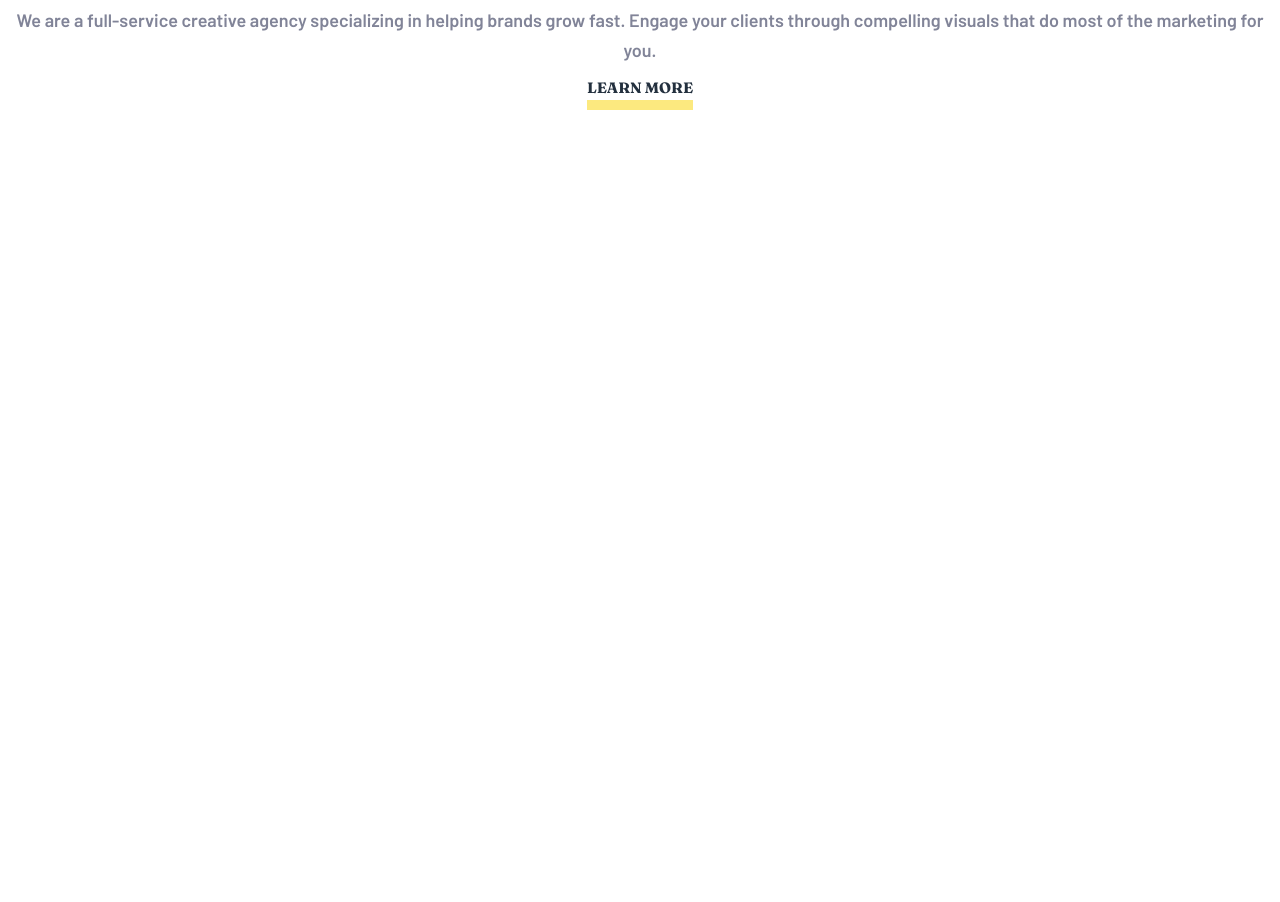
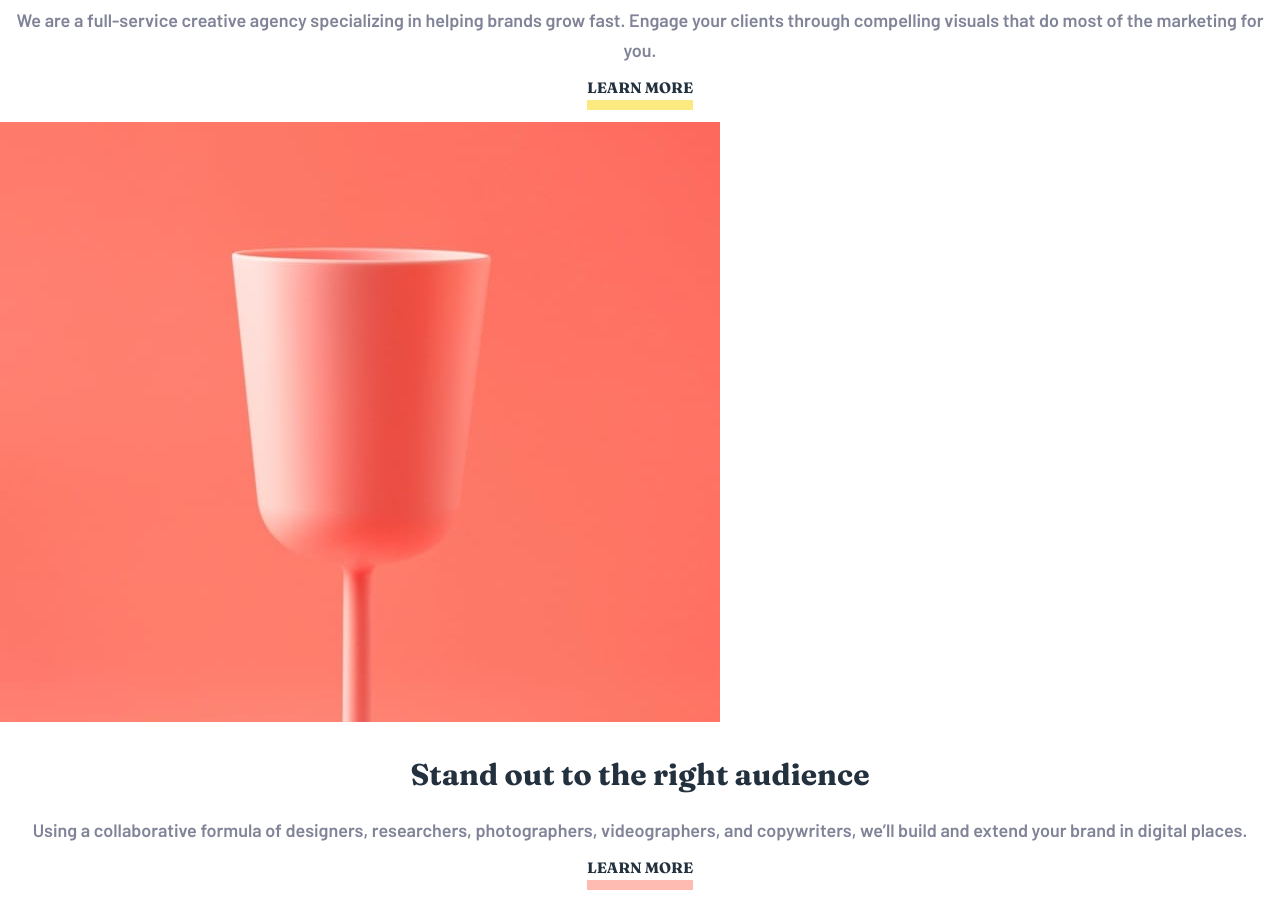
Before and after one commit to bryanloyd/SunnySideAgency, a React (Create React App) app: page / in a window 1280 px wide. Shown: the part 1200-2102 px from the top of the page. Before the commit the page ends 1322 px from the top, so only its background shows below. Built offline with nearby package versions, Linux system fonts and the light colour scheme.

Commit message:
StandOut Component

```diff
--- a/src/App.js
+++ b/src/App.js
@@ -1,5 +1,6 @@
 import Header from "./components/Header";
 import Showcase from "./components/Showcase";
+import StandOut from "./components/StandOut";
 import Transform from "./components/Transform";
 
 const App = () => {
@@ -8,6 +9,7 @@ const App = () => {
       <Header />
       <Showcase />
       <Transform />
+      <StandOut />
     </div>
   );
 };
--- /dev/null
+++ b/src/components/StandOut.js
@@ -0,0 +1,30 @@
+import React from "react";
+import standoutMobile from "../images/mobile/image-stand-out.jpg";
+import standoutDesktop from "../images/desktop/image-stand-out.jpg";
+
+const StandOut = () => {
+  return (
+    <>
+      <section>
+        <div>
+          <picture>
+            <source media="(min-width: 768px)" srcSet={standoutDesktop} />
+            <img src={standoutMobile} alt="" />
+          </picture>
+        </div>
+
+        <div className="p-5 text-center">
+          <h2 className="text-5xl my-10">Stand out to the right audience</h2>
+          <p className="mb-5">
+            Using a collaborative formula of designers, researchers,
+            photographers, videographers, and copywriters, we’ll build and
+            extend your brand in digital places.
+          </p>
+          <button className="btns btn-standout">Learn More</button>
+        </div>
+      </section>
+    </>
+  );
+};
+
+export default StandOut;
--- a/src/components/Transform.js
+++ b/src/components/Transform.js
@@ -20,7 +20,7 @@ const Transform = () => {
             grow fast. Engage your clients through compelling visuals that do
             most of the marketing for you.
           </p>
-          <button className="btn-transform">Learn More</button>
+          <button className="btns btn-transform">Learn More</button>
         </div>
       </section>
     </>
--- a/src/index.css
+++ b/src/index.css
@@ -56,12 +56,19 @@ body {
 }
 
 /* Buttons */
-.btn-transform {
+.btns {
   font-family: "Fraunces", sans-serif;
   text-transform: uppercase;
+  font-size: 1.5rem;
   color: hsl(212, 27%, 19%);
-  font-size: 1.5rem;
+}
+
+.btn-transform {
   border-bottom: 10px solid hsl(51, 100%, 49%, 0.5);
+}
+
+.btn-standout {
+  border-bottom: 10px solid hsl(7, 99%, 70%, 0.5);
 }
 
 /* Showcase Component */
```
